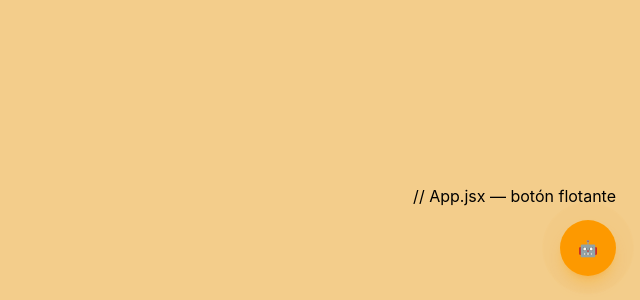
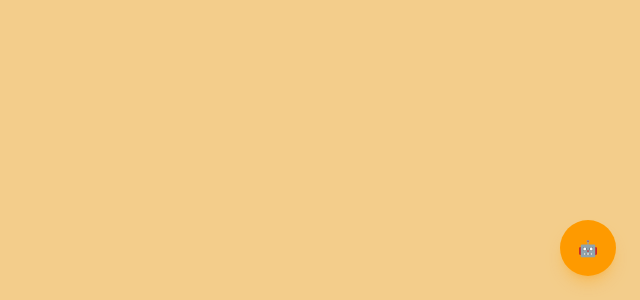
Before and after one commit to gabriel073/ai-shopping-assistant, a React (Vite) app in the folder client/: page / in a window 1280 px wide. Shown: the part 500-800 px from the top of the page, without its empty margins (640-1280 px from the left). Built offline with nearby package versions, Linux system fonts and the light colour scheme.

Commit message:
correction code app

```diff
--- a/client/src/App.jsx
+++ b/client/src/App.jsx
@@ -59,13 +59,13 @@ function App() {
         </div>
       )}
 
-    // App.jsx — botón flotante
+
 <button
   onClick={() => setIsOpen(!isOpen)}
   aria-label={isOpen ? "Cerrar chat" : "Abrir chat"}
   className="relative w-14 h-14 rounded-full bg-amber-500 hover:bg-amber-400 active:scale-95 flex items-center justify-center shadow-lg shadow-amber-500/30 transition-all duration-200 cursor-pointer"
 >
-  {/* ✅ pointer-events-none para que no intercepte el mouse */}
+
   {!isOpen && <span className="pulse-ring absolute inset-0 rounded-full pointer-events-none" />}
   <span className="select-none pointer-events-none" role="img" aria-label="robot">
     {isOpen ? "✕" : "🤖"}
```
